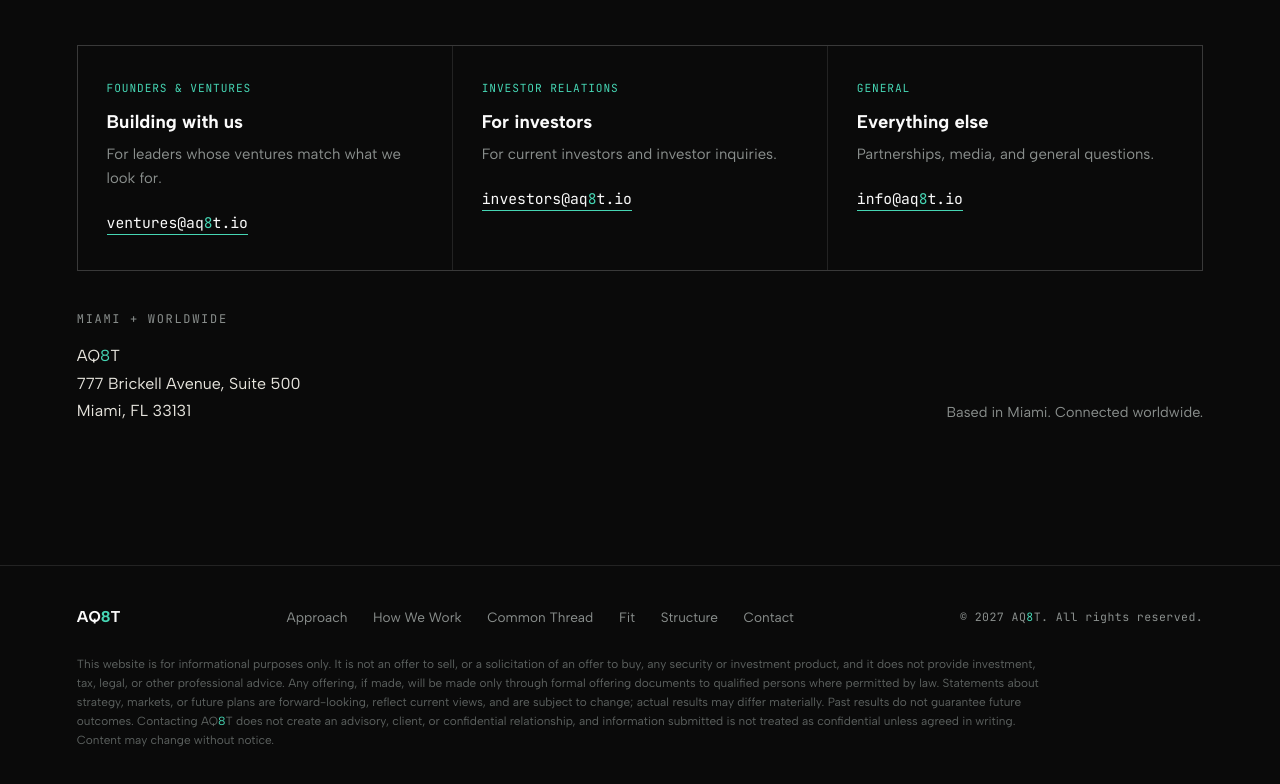
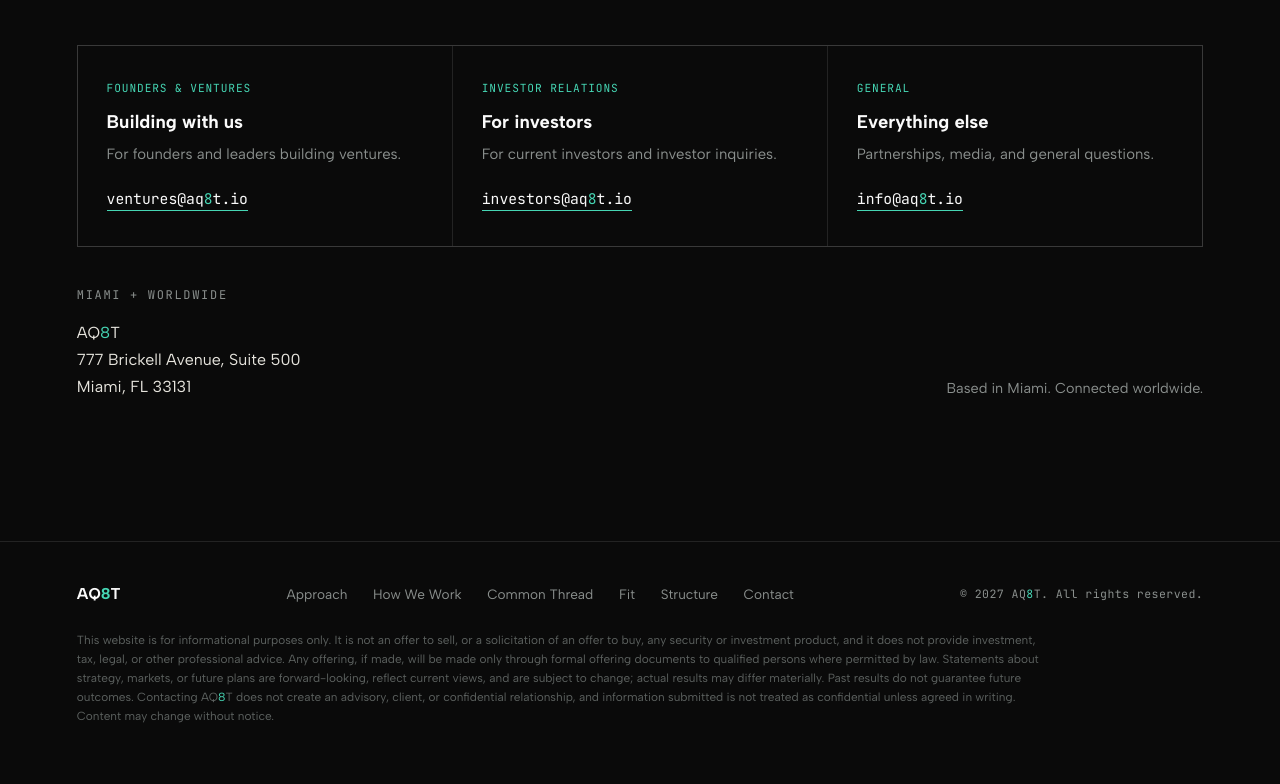
Before and after one commit to delphimonk/aq8t.io, a plain HTML site: page index.html in a window 1280 px wide. Shown: the part 4630-5414 px from the top of the page. Drawn offline with Linux system fonts and the light colour scheme; animation ran at ten frames a second.

Commit message:
Fit founders contact card copy on one line
Co-Authored-By: Claude Opus 5.5 <noreply@anthropic.com>

```diff
--- a/index.html
+++ b/index.html
@@ -425,7 +425,7 @@
       <div class="cell channel">
         <span class="tag">Founders &amp; Ventures</span>
         <h3>Building with us</h3>
-        <p>For leaders whose ventures match what we look for.</p>
+        <p>For founders and leaders building ventures.</p>
         <a class="mail" href="mailto:ventures@aq8t.io">ventures@aq<span class="eight">8</span>t.io</a>
       </div>
       <div class="cell channel">
```
